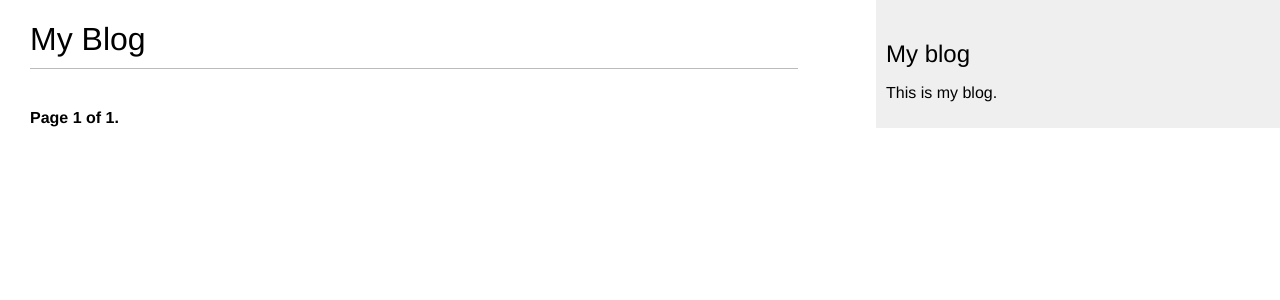
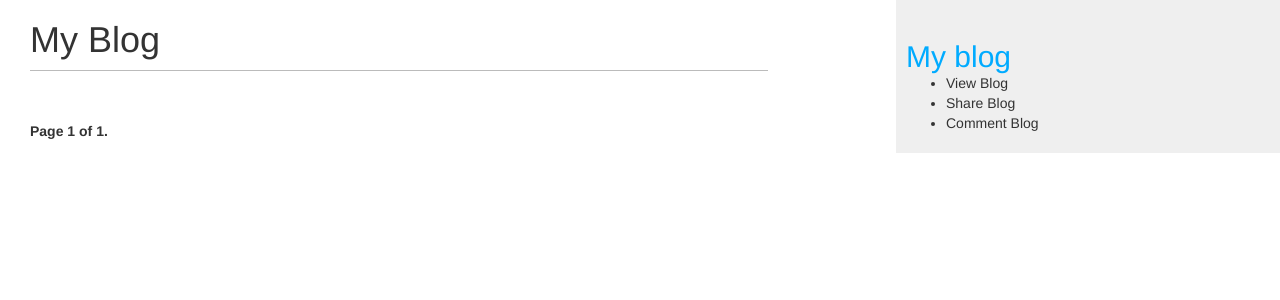
Before and after one commit to manushah17/8380_blog, a Django app: page /blog/ in a window 1280 px wide. Shown: the top 300 px of the page. Run offline with Django 3.2, Linux system fonts and the light colour scheme; data that the repository does not hold is empty; some libraries are stand-ins or nearby versions.

Commit message:
updated UI and blog enhancements

```diff
--- a/blog/forms.py
+++ b/blog/forms.py
@@ -4,7 +4,7 @@ from .models import Comment
 
 class EmailPostForm(forms.Form):
     name = forms.CharField(max_length=25)
-    email = forms.EmailField()
+    email = forms.EmailField(initial='mavstaruno@gmail.com')
     to = forms.EmailField()
     comments = forms.CharField(required=False, widget=forms.Textarea)
 
--- a/blog/models.py
+++ b/blog/models.py
@@ -2,6 +2,7 @@ from django.db import models
 from django.utils import timezone
 from django.contrib.auth.models import User
 from django.urls import reverse
+from taggit.managers import TaggableManager
 
 
 class PublishedManager(models.Manager):
@@ -30,6 +31,7 @@ class Post(models.Model):
     status = models.CharField(max_length=10,
                               choices=STATUS_CHOICES,
                               default='draft')
+    tags = TaggableManager()
 
     class Meta:
         ordering = ('-publish',)
--- a/blog/templates/blog/base.html
+++ b/blog/templates/blog/base.html
@@ -1,18 +1,40 @@
 {% load static %}
-<!DOCTYPE html>
-<html>
+<!doctype html>
+<html lang="en">
+
 <head>
-  <title>{% block title %}{% endblock %}</title>
-  <link href="{% static "css/blog.css" %}" rel="stylesheet">
+    <!-- Required meta tags -->
+    <meta charset="utf-8">
+    <meta name="viewport" content="width=device-width, initial-scale=1, shrink-to-fit=no">
+    <!-- Bootstrap CSS -->
+    <script src="https://ajax.googleapis.com/ajax/libs/jquery/3.2.1/jquery.min.js"></script>
+    <script src="https://maxcdn.bootstrapcdn.com/bootstrap/3.3.7/js/bootstrap.min.js"></script>
+    <link rel="stylesheet" href="https://maxcdn.bootstrapcdn.com/bootstrap/3.3.7/css/bootstrap.min.css">
+
+
+    <style type="text/css">
+        .spacer{
+            margin-top:25px;
+        }
+    </style>
+    <link href="{% static "css/blog.css" %}" rel="stylesheet">
+    {% block custom_css %}{% endblock %}
+    <title>Django Blog App</title>
 </head>
+
 <body>
+
   <div id="content">
     {% block content %}
     {% endblock %}
   </div>
   <div id="sidebar">
-    <h2>My blog</h2>
-      <p>This is my blog.</p>
+      <h2><a href="{% url "blog:post_list" %}">My blog</a></h2>
+      <ul>
+          <li>View Blog</li>
+          <li>Share Blog</li>
+          <li>Comment Blog</li>
+      </ul>
   </div>
 </body>
 </html>
--- a/blog/templates/blog/post/list.html
+++ b/blog/templates/blog/post/list.html
@@ -4,16 +4,30 @@
 
 {% block content %}
   <h1>My Blog</h1>
+    {% if tag %}
+        <h3>Posts tagged with "{{ tag.name }}"</h3>
+{% endif %}
+
   {% for post in posts %}
-    <h2>
+    <h3>
       <a href="{{ post.get_absolute_url }}">
         {{ post.title }}
       </a>
-    </h2>
+    </h3>
+     <p class="tags">
+  Tags:
+  {% for tag in post.tags.all %}
+    <a href="{% url "blog:post_list_by_tag" tag.slug %}">
+      {{ tag.name }}
+    </a>
+    {% if not forloop.last %}, {% endif %}
+  {% endfor %}
+</p>
+
     <p class="date">
       Published {{ post.publish }} by {{ post.author }}
     </p>
     {{ post.body|truncatewords:30|linebreaks }}
   {% endfor %}
-    {% include "blog/pagination.html" with page=page_obj %}
+    {% include "blog/pagination.html" with page=posts %}
 {% endblock %}
--- a/blog/templates/blog/post/share.html
+++ b/blog/templates/blog/post/share.html
@@ -4,12 +4,12 @@
 
 {% block content %}
   {% if sent %}
-    <h1>E-mail successfully sent</h1>
+    <h2>E-mail successfully sent</h2>
     <p>
       "{{ post.title }}" was successfully sent to {{ form.cleaned_data.to }}.
     </p>
   {% else %}
-    <h1>Share "{{ post.title }}" by e-mail</h1>
+    <h2>Share "{{ post.title }}" by e-mail</h2>
     <form action="." method="post">
       {{ form.as_p }}
       {% csrf_token %}
--- a/blog/urls.py
+++ b/blog/urls.py
@@ -5,8 +5,9 @@ app_name = 'blog'
 
 urlpatterns = [
     # post views
-    #path('', views.post_list, name='post_list'),
-    path('', views.PostListView.as_view(), name='post_list'),
+    path('', views.post_list, name='post_list'),
+    #path('', views.PostListView.as_view(), name='post_list'),
     path('<int:year>/<int:month>/<int:day>/<slug:post>/',  views.post_detail, name='post_detail'),
     path('<int:post_id>/share/', views.post_share, name='post_share'),
+    path('tag/<slug:tag_slug>/',  views.post_list, name='post_list_by_tag'),
 ]
--- a/blog/views.py
+++ b/blog/views.py
@@ -1,9 +1,11 @@
 from django.shortcuts import render, get_object_or_404
-from .models import Post
+from .models import Post, Comment
 from django.core.paginator import Paginator, EmptyPage, PageNotAnInteger
 from django.views.generic import ListView
-from .forms import EmailPostForm
+from .forms import EmailPostForm, CommentForm
 from django.core.mail import send_mail
+from taggit.models import Tag
+from django.db.models import Count
 
 
 def post_detail(request, year, month, day, post):
@@ -12,11 +14,43 @@ def post_detail(request, year, month, day, post):
                                    publish__year=year,
                                    publish__month=month,
                                    publish__day=day)
-    return render(request, 'blog/post/detail.html', {'post': post})
+    # List of active comments for this post
+    comments = post.comments.filter(active=True)
+
+    new_comment = None
+
+    if request.method == 'POST':
+        # A comment was posted
+        comment_form = CommentForm(data=request.POST)
+        if comment_form.is_valid():
+            # Create Comment object but don't save to database yet
+            new_comment = comment_form.save(commit=False)
+            # Assign the current post to the comment
+            new_comment.post = post
+            # Save the comment to the database
+            new_comment.save()
+    else:
+        comment_form = CommentForm()
+    # List of similar posts
+    post_tags_ids = post.tags.values_list('id', flat=True)
+    similar_posts = Post.published.filter(tags__in=post_tags_ids).exclude(id=post.id)
+    similar_posts = similar_posts.annotate(same_tags=Count('tags')).order_by('-same_tags', '-publish')[:4]
+    return render(request,
+                  'blog/post/detail.html',
+                  {'post': post,
+                   'comments': comments,
+                   'new_comment': new_comment,
+                   'comment_form': comment_form,
+                   'similar_posts': similar_posts})
 
 
-def post_list(request):
+def post_list(request, tag_slug=None):
     object_list = Post.published.all()
+    tag = None
+    if tag_slug:
+        tag = get_object_or_404(Tag, slug=tag_slug)
+        object_list = object_list.filter(tags__in=[tag])
+
     paginator = Paginator(object_list, 3) # 3 posts in each page
     page = request.GET.get('page')
     try:
@@ -27,7 +61,7 @@ def post_list(request):
     except EmptyPage:
         # If page is out of range deliver last page of results
         posts = paginator.page(paginator.num_pages)
-    return render(request, 'blog/post/list.html',  {'page': page, 'posts': posts})
+    return render(request, 'blog/post/list.html',  {'page': page, 'posts': posts, 'tag': tag})
 
 
 def post_share(request, post_id):
@@ -44,10 +78,11 @@ def post_share(request, post_id):
             post_url = request.build_absolute_uri( post.get_absolute_url())
             subject = '{} ({}) recommends you reading "{}"'.format(cd['name'], cd['email'], post.title)
             message = 'Read "{}" at {}\n\n{}\'s comments: {}'.format(post.title, post_url, cd['name'], cd['comments'])
-            send_mail(subject, message, 'admin@myblog.com', [cd['to']])
+            send_mail(subject, message, [cd['email']], [cd['to']])
             sent = True
         else:
             form = EmailPostForm()
+
     return render(request, 'blog/post/share.html', {'post': post, 'form': form, 'sent': sent})
 
 
```
Also changed, not shown: blog/templates/blog/post/detail.html (+48 -3 lines), mysite/settings.py (+9 -3 lines), blog/migrations/0003_post_tags.py (added), blog/static/css/blog.css (line endings or trailing spaces).
